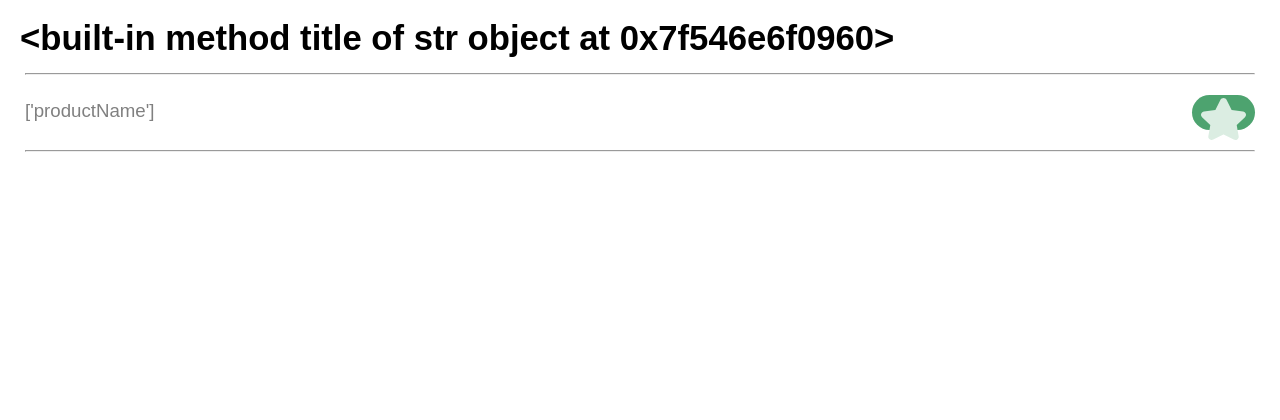
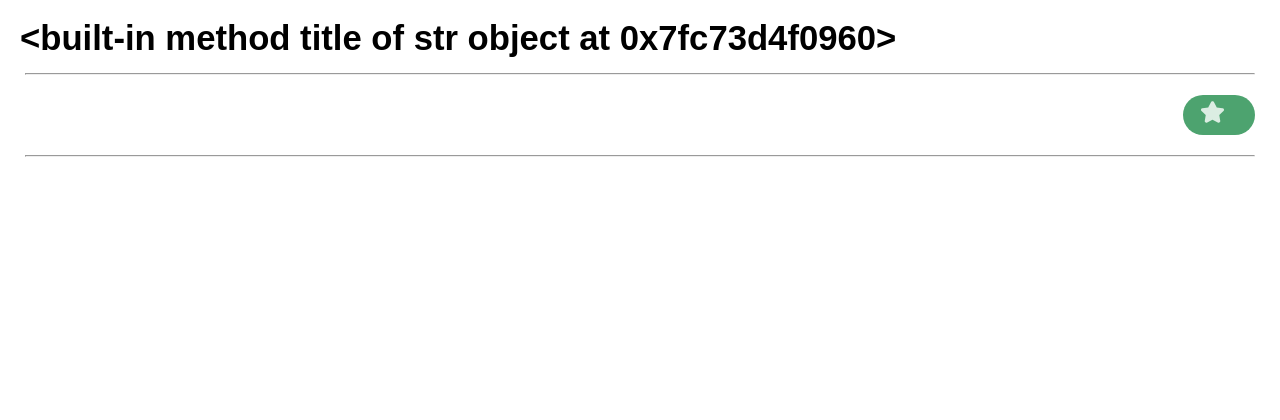
Before and after one commit to ewha-osp-doh/ewha-market, a Flask app: a page that uses templates/review_detailed.html in a window 1280 px wide. Shown: the part 323-743 px from the top of the page. Run offline with Flask 3, Linux system fonts and the light colour scheme; data that the repository does not hold is empty; some libraries are stand-ins or nearby versions; some web fonts are replaced.

Commit message:
리뷰페이지 상세 연결 완료

```diff
--- a/static/css/screens/review_detailed.css
+++ b/static/css/screens/review_detailed.css
@@ -19,17 +19,15 @@
 }
 
 .starRate {
-    width: 3.5625rem;
-    height: 1.8125rem;
+    width: 4rem;
+    height: 2rem;
     font-size: 16pt;
-    bottom: 10px;
-    right: 20px;
     background-color: #4DA36F;
     color: #DBEDE2;
     text-align: center;
     border: none;
     border-radius: 30px;
-    padding: 3px;
+    padding: 4px;
 
 }
 
--- a/templates/review_detailed.html
+++ b/templates/review_detailed.html
@@ -54,19 +54,23 @@
       <!-- 거래 정보 -->
       <div class="review_trade_info" style="color: grey;">
         <div class="Caption4Style" style="margin-bottom: 5px;">{{review['authorId']}}</div>
-        <div class="Caption4Style">{{['productName']}}</div>
+        <div class="Caption4Style">{{review['productName']}}</div>
       </div>
       <!-- 별점 -->
       <div class="starRate">
-        <div><img src="/static/assets/star-light.svg" style="width:36; height: 34;"/>     {{review['point']}}</div>
+
+        <div style=" display: flex; justify-content:space-evenly;">
+          <div> <img src="/static/assets/star-light.svg" style="padding-top: 2px"/ > </div>
+          <div><b>{{review['point']}}</b></div>
+        </div>
       </div>
     </div>
 
     <hr>
     <!-- 리뷰 상세 글 -->
     <div class="review_discription">
-      <p class="Caption3style">{{review['content']}}
-      </p>
+      <div style="font-size: 20">{{review['content']}}
+      </div>
     </div>
   </div>
 
```
Also changed, not shown: static/assets/star-light.svg, 1 other file.
